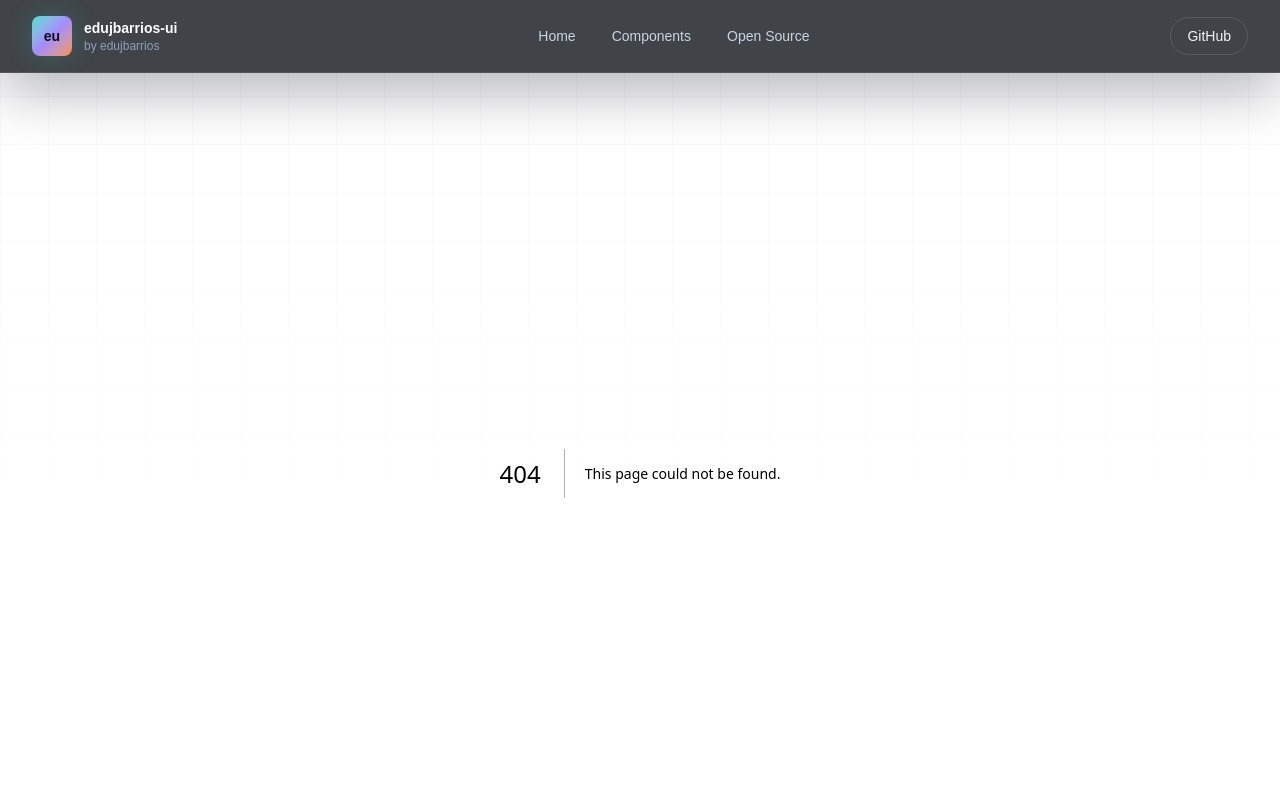
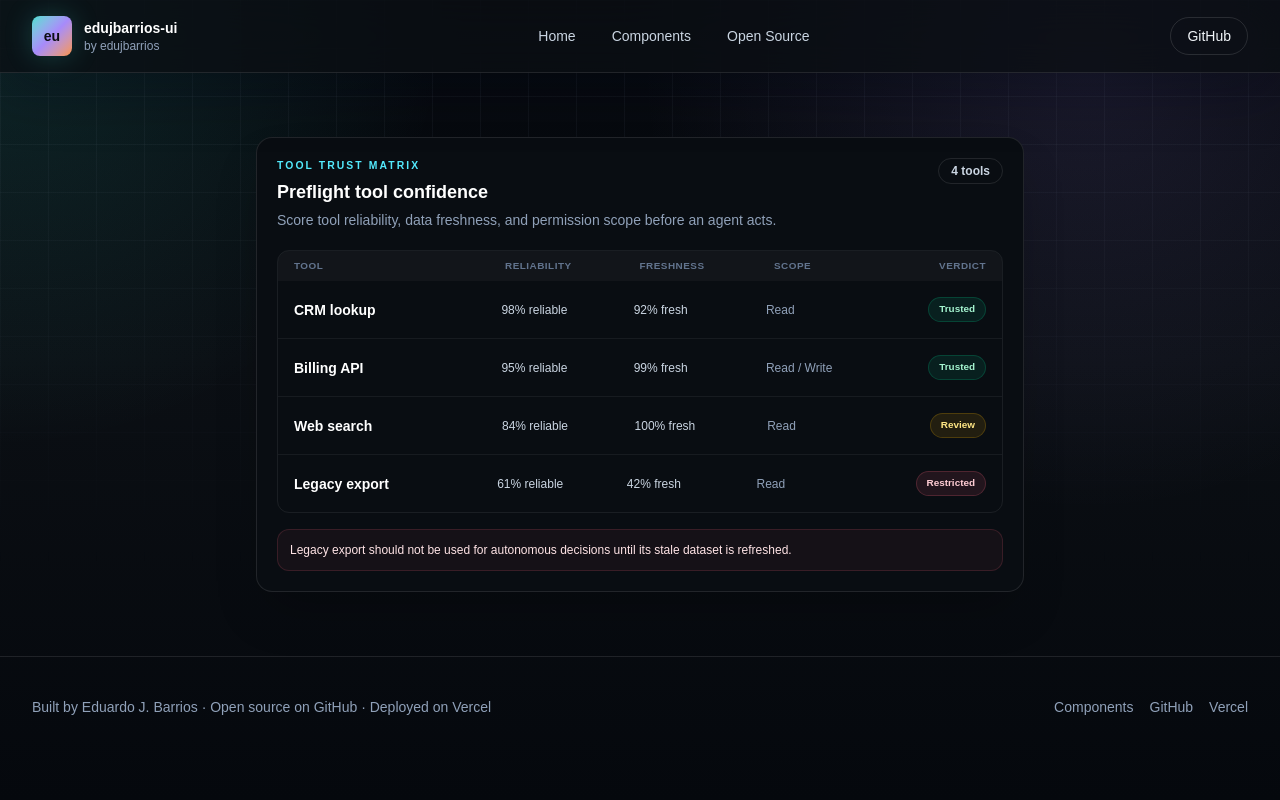
Before and after one commit to edujbarrios/edujbarrios-ui, a Next.js app: page /labs/tool-trust-matrix in a window 1280 px wide. Before the commit this address had no page. Shown: the top 800 px of the page. Built offline with nearby package versions, Linux system fonts and the light colour scheme.

Commit message:
feat: add Tool Trust Matrix showcase

```diff
--- /dev/null
+++ b/app/labs/tool-trust-matrix/page.tsx
@@ -0,0 +1,9 @@
+import { ToolTrustMatrix } from "@/components/ui/tool-trust-matrix";
+
+export default function ToolTrustMatrixPage() {
+  return (
+    <main className="mx-auto flex min-h-[70vh] max-w-5xl items-center justify-center px-4 py-16 sm:px-6 lg:px-8">
+      <ToolTrustMatrix />
+    </main>
+  );
+}
```
